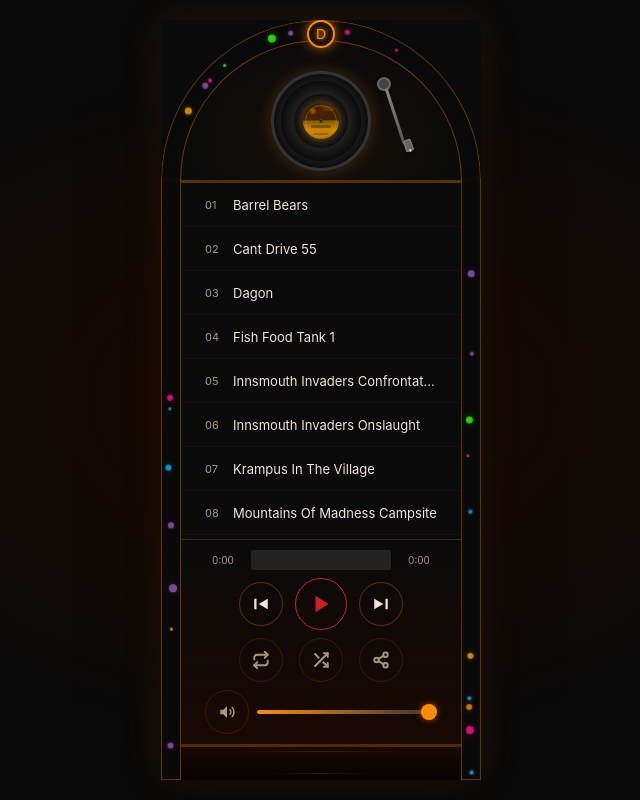
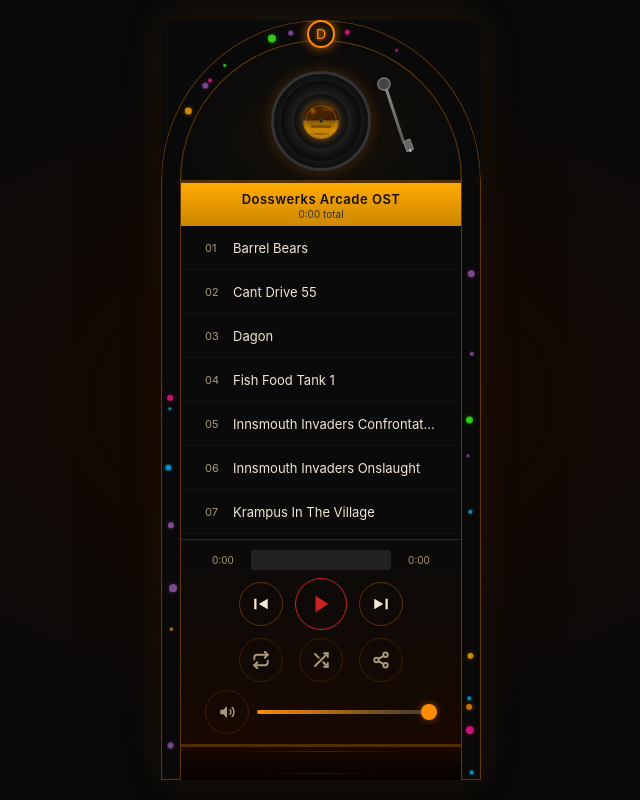
Before and after one commit to Dosswerks/arcade-jukebox, a website: page index.html in a window 1280 px wide. Shown: the whole page, without its empty margins (319-959 px from the left). Drawn offline with Linux system fonts and the light colour scheme; no server answers; a web font is replaced by a local one.

Commit message:
Add files via upload

```diff
--- a/index.html
+++ b/index.html
@@ -389,6 +389,28 @@ html, body {
   to { transform: rotate(360deg); }
 }
 
+/* --- Playlist Header --- */
+#playlist-header {
+  flex: 0 0 auto;
+  padding: 8px calc(var(--tube-width) + 4px) 6px;
+  background: linear-gradient(180deg, #ffaa00, #cc8800);
+  text-align: center;
+  z-index: var(--z-content);
+}
+
+#playlist-header .playlist-name {
+  font-size: 13px;
+  font-weight: 600;
+  color: #111;
+  letter-spacing: 0.5px;
+}
+
+#playlist-header .playlist-duration {
+  font-size: 10px;
+  color: #333;
+  margin-top: 1px;
+}
+
 /* --- Song List --- */
 #song-list {
   flex: 1 1 auto;
@@ -792,6 +814,12 @@ html, body {
 
     <!-- Separator line between record area and song list -->
     <div id="arch-separator" aria-hidden="true"></div>
+
+    <!-- Playlist Header -->
+    <div id="playlist-header">
+        <div class="playlist-name" id="playlist-name"></div>
+        <div class="playlist-duration" id="playlist-duration"></div>
+    </div>
 
     <!-- Song List -->
     <div id="song-list"></div>
@@ -2794,11 +2822,13 @@ async function initApp() {
   // Resolve PLAYLISTS → TRACKS
   // tracks.js may define window.PLAYLISTS (playlist-aware format) instead of window.TRACKS.
   // Resolve the active playlist into the flat TRACKS array the rest of the app expects.
+  let playlistName = '';
   if (typeof window.TRACKS === 'undefined' && typeof window.PLAYLISTS !== 'undefined') {
     const params = new URLSearchParams(window.location.search);
     const playlistKey = params.get('playlist') || 'default';
     const playlist = window.PLAYLISTS[playlistKey] || window.PLAYLISTS['default'];
     window.TRACKS = playlist ? playlist.tracks : [];
+    playlistName = playlist ? (playlist.name || '') : '';
   }
 
   // Fallback: if tracks.js failed to load (e.g., file:// CORS block),
@@ -3016,6 +3046,41 @@ async function initApp() {
       uiController.updateProgress(progress.elapsed, progress.duration);
     },
   });
+
+  // Populate playlist header
+  const playlistNameEl = document.getElementById('playlist-name');
+  const playlistDurationEl = document.getElementById('playlist-duration');
+  if (playlistNameEl && playlistName) {
+    playlistNameEl.textContent = playlistName;
+  }
+
+  // Calculate total playlist duration from audio metadata
+  if (playlistDurationEl && tracks.length > 0) {
+    Promise.all(
+      tracks.map((track) => new Promise((resolve) => {
+        const a = new Audio();
+        a.preload = 'metadata';
+        a.addEventListener('loadedmetadata', () => {
+          resolve(a.duration || 0);
+          a.src = '';
+        });
+        a.addEventListener('error', () => resolve(0));
+        a.src = track.path;
+      }))
+    ).then((durations) => {
+      const totalSeconds = Math.floor(durations.reduce((sum, d) => sum + d, 0));
+      const hrs = Math.floor(totalSeconds / 3600);
+      const mins = Math.floor((totalSeconds % 3600) / 60);
+      const secs = totalSeconds % 60;
+      let display = '';
+      if (hrs > 0) {
+        display = `${hrs}:${String(mins).padStart(2, '0')}:${String(secs).padStart(2, '0')} total`;
+      } else {
+        display = `${mins}:${String(secs).padStart(2, '0')} total`;
+      }
+      playlistDurationEl.textContent = display;
+    });
+  }
 
   // Render song list
   songListRenderer.render(tracks);
```
